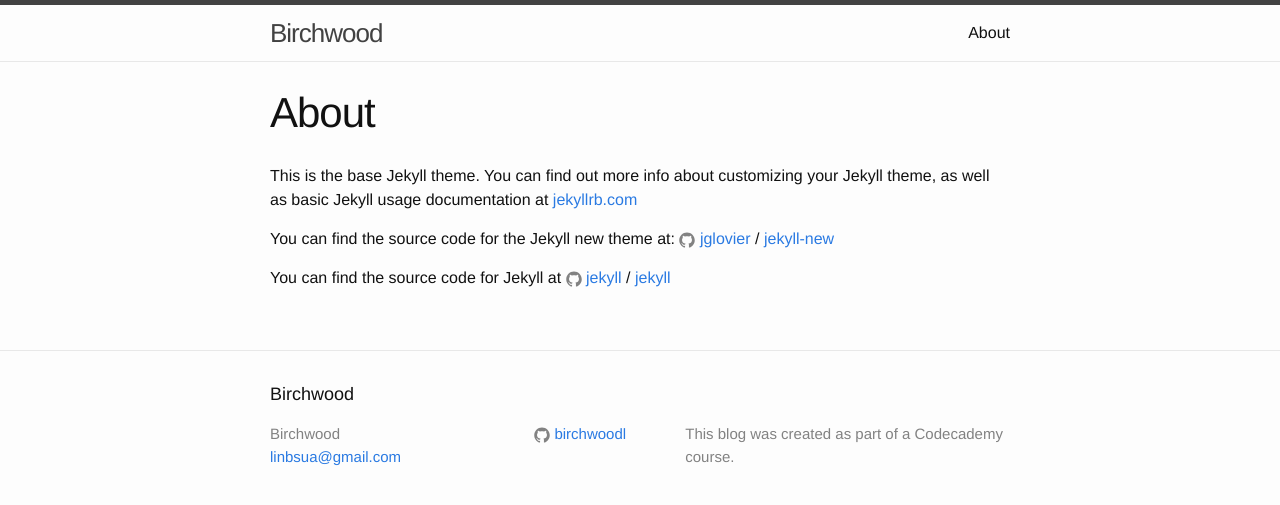
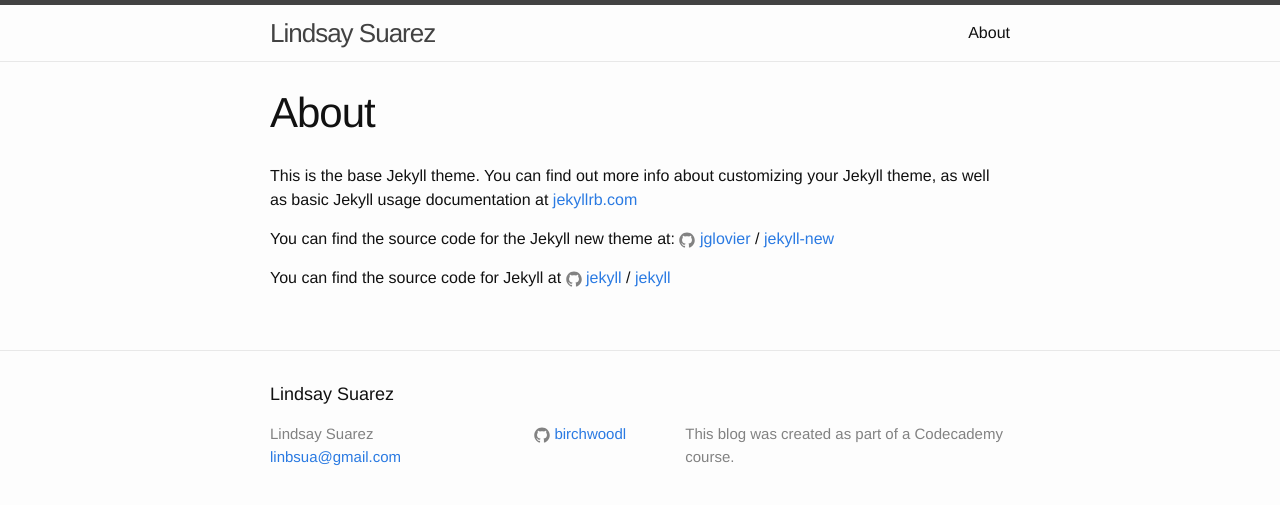
Before and after one commit to birchwoodl/birchwood.github.io, a Jekyll site: the page built from about.md, in a window 1280 px wide. Shown: the top 505 px of the page. Built offline with Jekyll 4.4.1, drawn with Linux system fonts in a browser that asks for light colours.

Commit message:
Add name

```diff
--- a/_config.yml
+++ b/_config.yml
@@ -6,7 +6,7 @@
 # 'jekyll serve'. If you change this file, please restart the server process.
 
 # Site settings
-title: Birchwood
+title: Lindsay Suarez
 email: linbsua@gmail.com
 description: > # this means to ignore newlines until "baseurl:"
   This blog was created as part of a Codecademy course.
```
